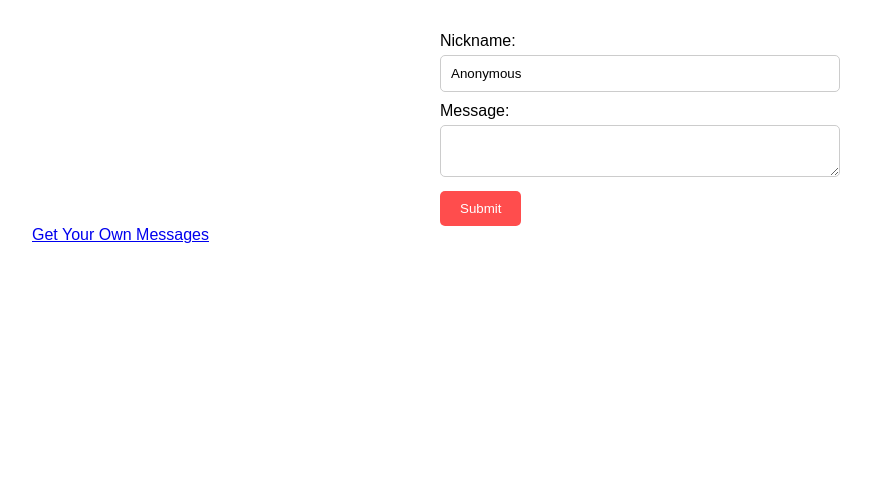
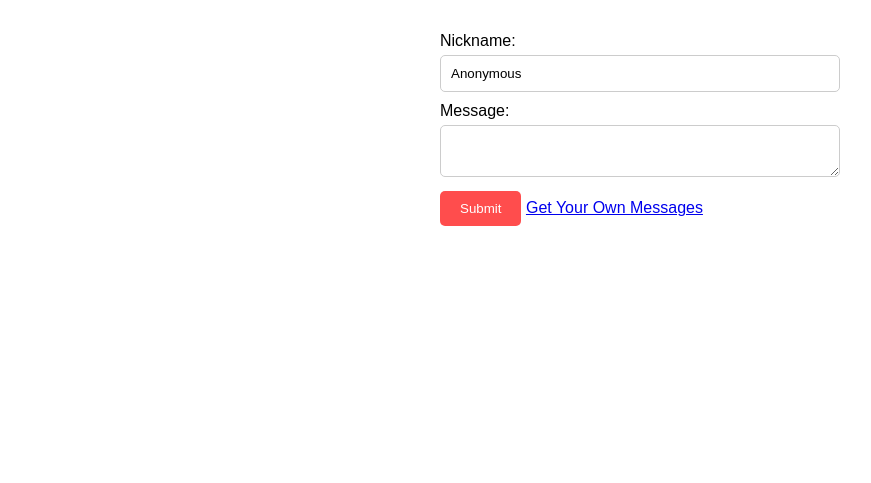
Before and after one commit to yash-writes-code/Mystery-Messages, a Django app: page /send_msg/4 in a window 1280 px wide. Shown: the part 96-579 px from the top of the page, without its empty margins (0-871 px from the left). Run offline with Django 5.2, Linux system fonts and the light colour scheme.

Commit message:
fixed  bugs

```diff
--- a/main/views.py
+++ b/main/views.py
@@ -1,14 +1,11 @@
 from django.db.models.base import Model as Model
-from django.db.models.query import QuerySet
-from django.forms import BaseModelForm
-from django.http import HttpRequest, HttpResponse
 from django.shortcuts import render,redirect
 from .models import Message
 from django.views.generic import ListView,DetailView,FormView,CreateView
 from forms.message_form import Message_Form
 from django.urls import reverse_lazy,reverse
 from django.contrib.auth.mixins import LoginRequiredMixin
-from django.conf import settings
+from django.contrib.auth.models import User
 
 # def show_msgs(request):
 #     msgs=Message.objects.all()
@@ -53,6 +50,6 @@ class Send_Msgs(CreateView):
     model = Message
 
     def form_valid(self, form):
-        form.instance.to=self.slug_url_kwarg["pk"]
+        form.instance.to= User.objects.all().filter(id= self.slug_url_kwarg["pk"])
         print(form.instance.message)
         return super().form_valid(form)
--- a/templates/main/send_msg.html
+++ b/templates/main/send_msg.html
@@ -11,8 +11,9 @@
         {{form.as_p}}
 
         <input type="submit" value="Submit">
-    </form>
 
-    <a href="{% url "main:home" %}"> Get Your Own Messages </a>
+
+    <a href="{% url "main:home" %}" style="margin-top:5px;"> Get Your Own Messages </a>
+</form>
 
 {% endblock content %}
```
